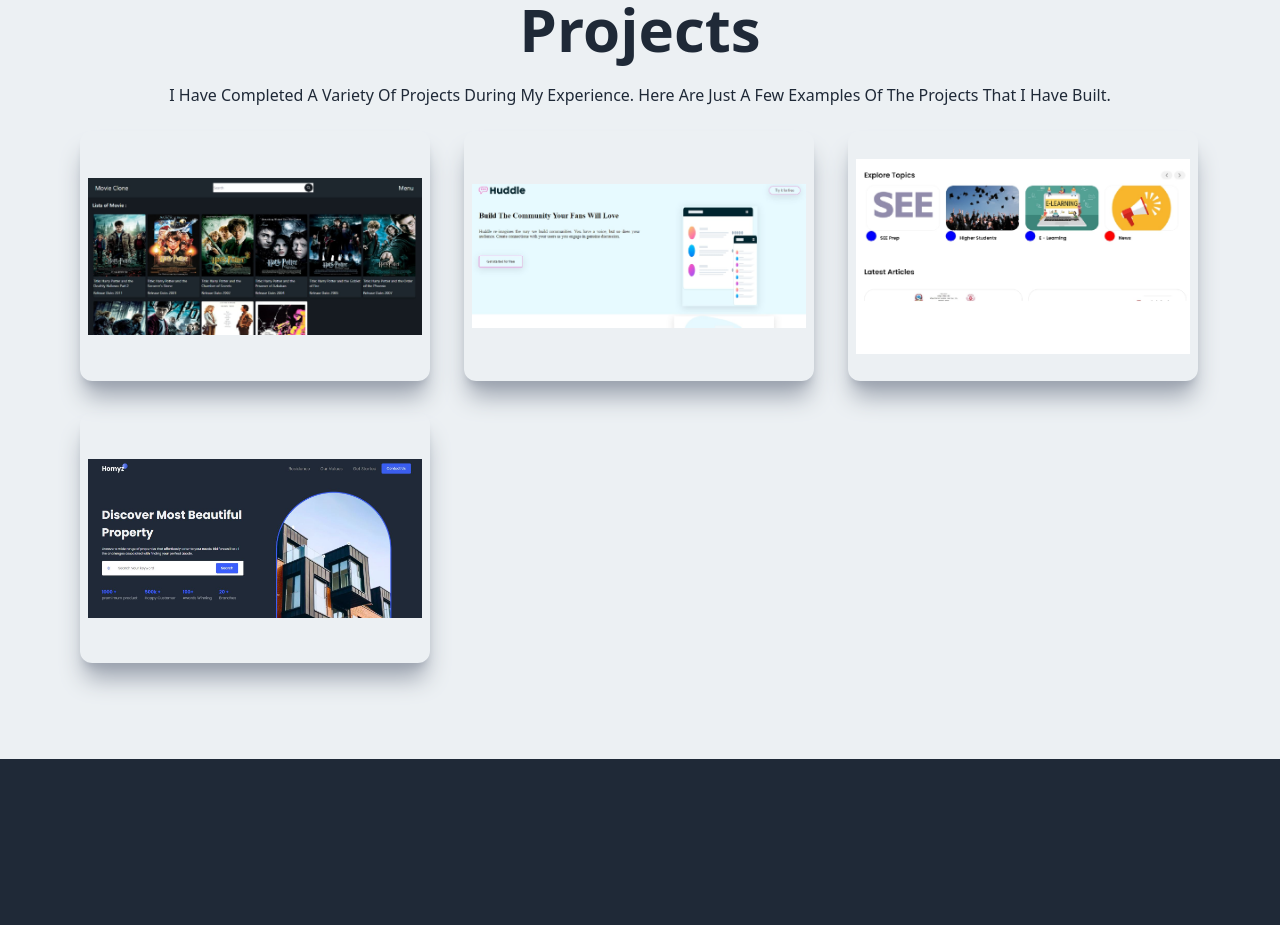
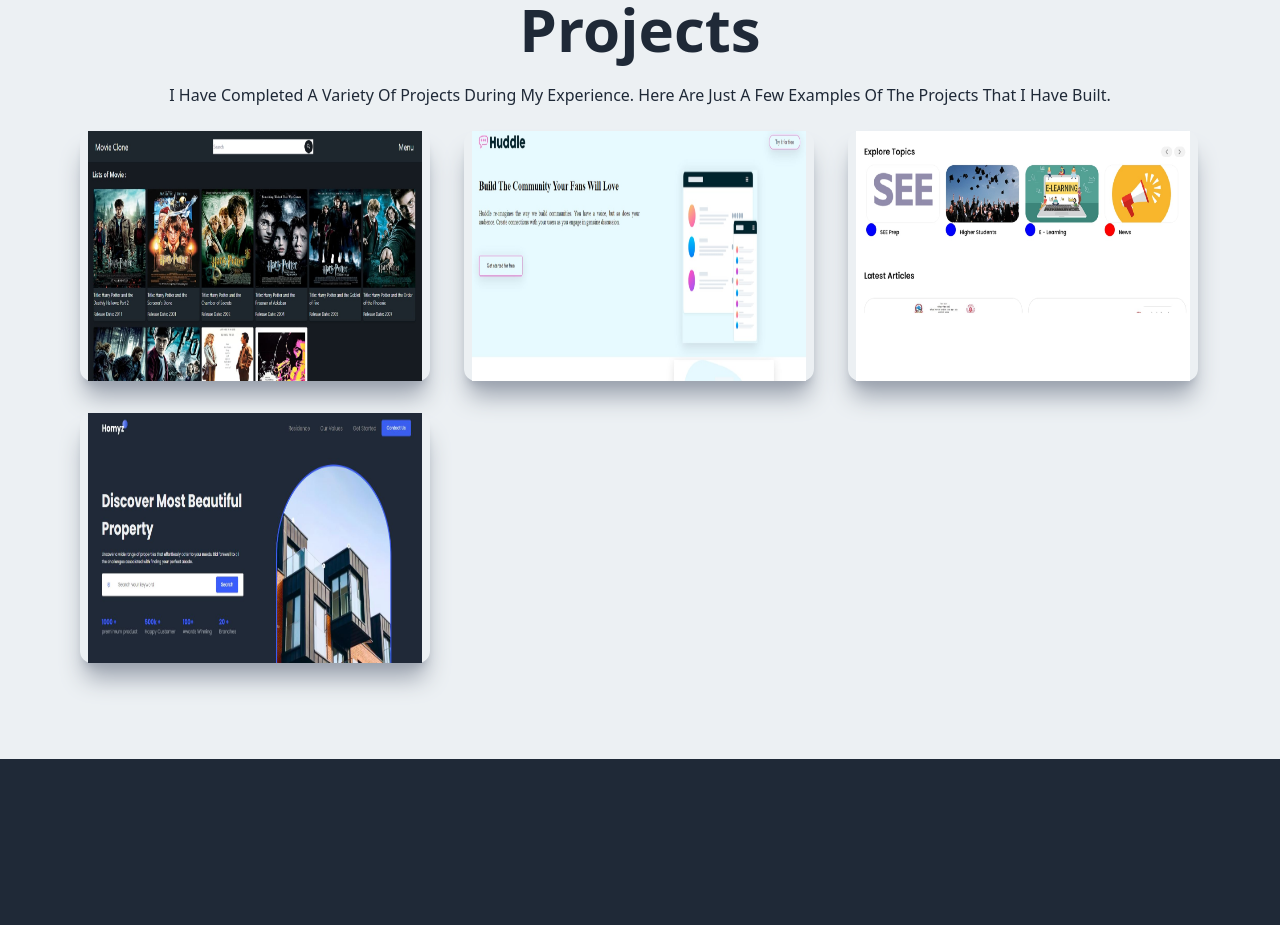
Before and after one commit to devhimal/my_nextjs_portfolio, a Next.js app: page / in a window 1280 px wide. Shown: the part 1560-2485 px from the top of the page. Built offline with nearby package versions, Linux system fonts and the light colour scheme.

Commit message:
version 2.0

```diff
--- a/src/components/body/Projects.tsx
+++ b/src/components/body/Projects.tsx
@@ -9,6 +9,7 @@ const Projects = () => {
       image: "/online_movie_clone.jpg",
       url: "https://movie-clone-site.netlify.app/",
       title: "Online Movie clone app",
+      sourcecode:"https://github.com/HimalTamang/redux-movie-app.git",
       description:
         "I have developed this project utilizing ReactJS and Tailwind CSS, while implementing Redux Thunk middleware to handle the application's state",
     },
@@ -17,6 +18,7 @@ const Projects = () => {
       image: "/huddle.jpg",
       url: "https://huddle-template-site.netlify.app/",
       title: "Huddle Clone",
+      sourcecode:"https://github.com/HimalTamang/styled-component.git",
       description:
         "I cloned the Huddle website using ReactJS, Sass, and Material UI, showcasing my proficiency in these technologies",
     },
@@ -25,6 +27,7 @@ const Projects = () => {
       image: "/sukarmi_profile.jpg",
       url: "https://sukarmi.com/",
       title: "Sukarmi",
+      sourcecode:"",
       description:
         " Sukarmi: Empowering learning, seamless access to hostels, and job opportunities.",
     },
@@ -33,6 +36,7 @@ const Projects = () => {
       image: "/homyz.jpg",
       url: "https://real-estate-website-clone.vercel.app/",
       title: "Real Estate Clone",
+      sourcecode:"https://github.com/HimalTamang/real_estate_website_clone.git",
       description: "This project has been built using the Vite framework, making it an excellent choice for all real estate agents seeking to provide exceptional service to their customers and expand their client base."
     }
   ];
@@ -50,21 +54,22 @@ const Projects = () => {
       <div className="grid grid-cols-1 md:grid-cols-2 xl:grid-cols-3 gap-8 py-6">
         {Data.map((items) => {
           return (
-            <Link href={items.url} key={items.id}>
-              <div className="relative h-[250px] w-[350px] rounded-xl flex justify-center items-center shadow-xl shadow-gray-400 group hover:bg-[orangered] hover:transition-all hover:duration-1000 px-2">
-                <Image
-                  src={items.image}
-                  alt={items.title}
-                  className="group-hover:opacity-10"
-                  height={250}
-                  width={350}
-                />
+
+              <div key={items.id} className="relative h-[250px] w-[350px] rounded-xl flex justify-center items-center shadow-xl shadow-gray-400 group hover:bg-[orangered] hover:transition-all hover:duration-1000 hover:scale-95 px-2">
+                <img src={items.image} alt=""   className="group-hover:opacity-10 h-full w-full"/>
                 <div className="hidden group-hover:block w-full  text-center absolute top-[50%] left-[50%] translate-x-[-50%] translate-y-[-50%]">
                   <h2 className="capitalize "> # {items.id} {items.title}</h2>
                   <p className="text-[#fff]">{items.description}</p>
+
+                  <div className="w-full flex justify-between items-center px-4 py-6">
+                    <button className="py-2 px-6 rounded-md capitalize bg-[#1f2937]">
+                   <Link href={items.url}>Demo</Link>
+                    </button>
+                    <button className="py-2 px-6 rounded-md capitalize bg-[#1f2937]">source code</button>
                 </div>
+                </div>
+
               </div>
-            </Link>
           );
         })}
       </div>
```
